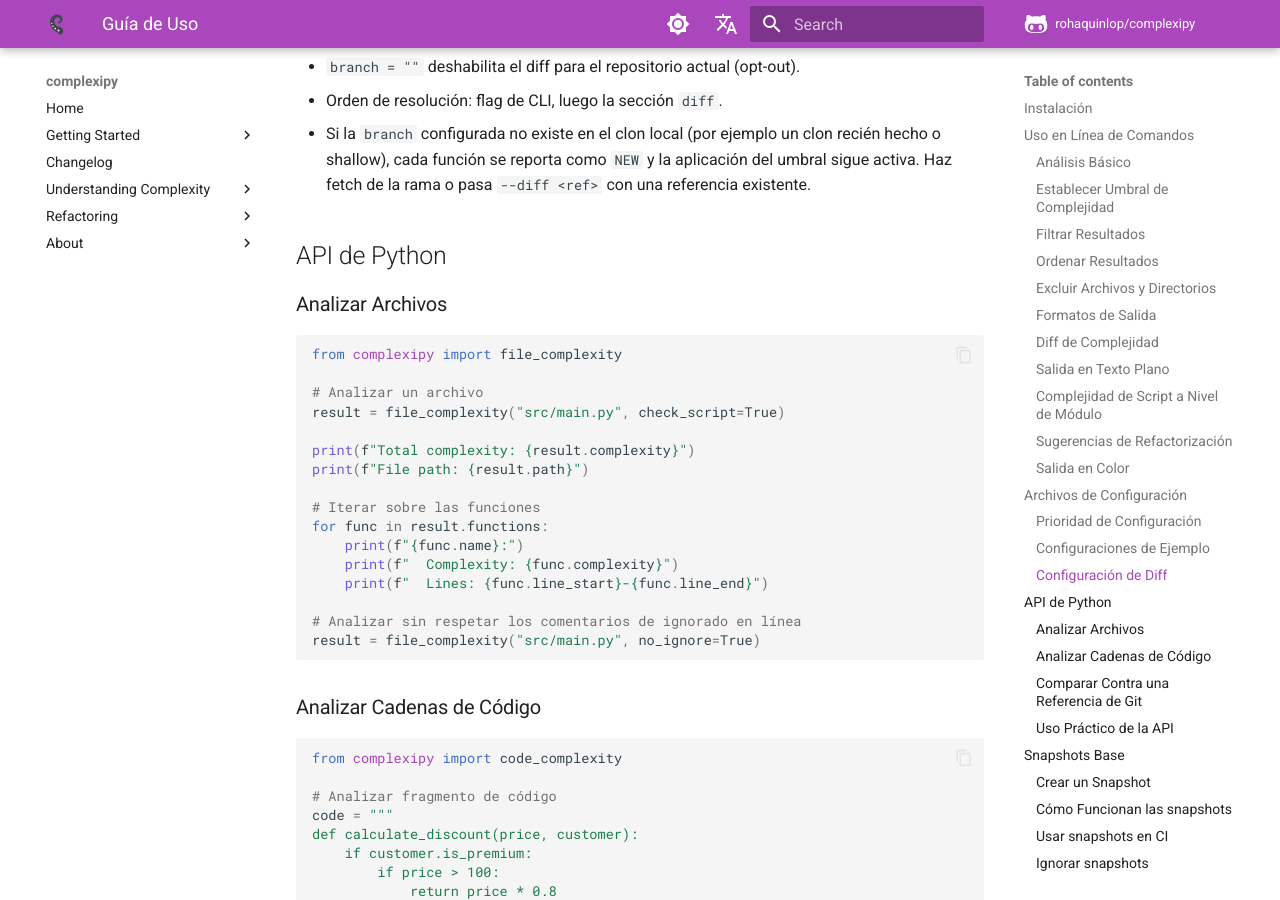
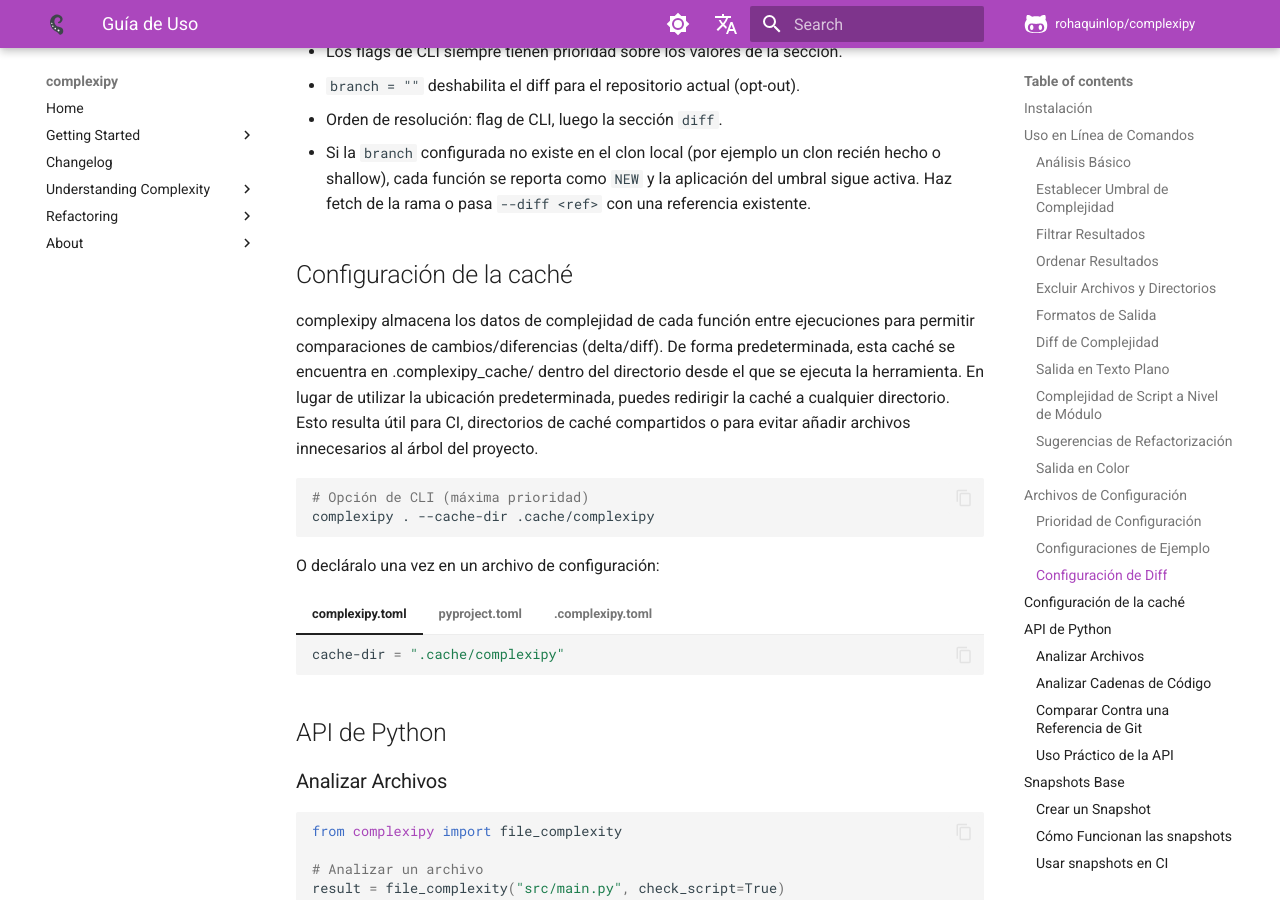
Before and after one commit to rohaquinlop/complexipy, an MkDocs documentation site: the page built from docs/es/usage-guide.md, in a window 1280 px wide and 900 px high, scrolled down 7131 px. Built offline with MkDocs 1.6.1 and Material for MkDocs 9.7.7, drawn with Linux system fonts in a browser that asks for light colours; comment, search, counter and statistics services are not loaded; some of the changed text lies outside the part shown.

Commit message:
Use AI to translate added en docs sections to es

````diff
--- a/docs/es/usage-guide.md
+++ b/docs/es/usage-guide.md
@@ -319,6 +319,7 @@
     check-script = false
     no-ignore = false
     report-ignored = false
+    cache-dir = ".complexipy_cache"
     ```
 
 === "pyproject.toml"
@@ -331,6 +332,7 @@
     failed = true
     sort = "desc"
     check-script = true
+    cache-dir = ".complexipy_cache"
     ```
 
 === ".complexipy.toml"
@@ -339,6 +341,7 @@
     # Archivo de configuración oculto para ajustes específicos del equipo
     max-complexity-allowed = 15
     exclude = ["venv/**", ".venv/**", "node_modules/**"]
+    cache-dir = ".complexipy_cache"
     ```
 
 `check-script` está soportado en TOML. `--top` y `--plain` son flags solo de CLI.
@@ -379,6 +382,41 @@
   clon recién hecho o shallow), cada función se reporta como `NEW` y la
   aplicación del umbral sigue activa. Haz fetch de la rama o pasa
   `--diff <ref>` con una referencia existente.
+
+## Configuración de la caché
+
+complexipy almacena los datos de complejidad de cada función entre ejecuciones
+para permitir comparaciones de cambios/diferencias (delta/diff). De forma
+predeterminada, esta caché se encuentra en .complexipy_cache/ dentro del directorio
+desde el que se ejecuta la herramienta. En lugar de utilizar la ubicación
+predeterminada, puedes redirigir la caché a cualquier directorio. Esto resulta útil
+para CI, directorios de caché compartidos o para evitar añadir archivos innecesarios
+al árbol del proyecto.
+
+```bash
+# Opción de CLI (máxima prioridad)
+complexipy . --cache-dir .cache/complexipy
+```
+
+O decláralo una vez en un archivo de configuración:
+
+=== "complexipy.toml"
+
+    ```toml
+    cache-dir = ".cache/complexipy"
+    ```
+
+=== "pyproject.toml"
+
+    ```toml
+    cache-dir = ".cache/complexipy"
+    ```
+
+=== ".complexipy.toml"
+
+    ```toml
+    cache-dir = ".cache/complexipy"
+    ```
 
 ## API de Python
 
````
